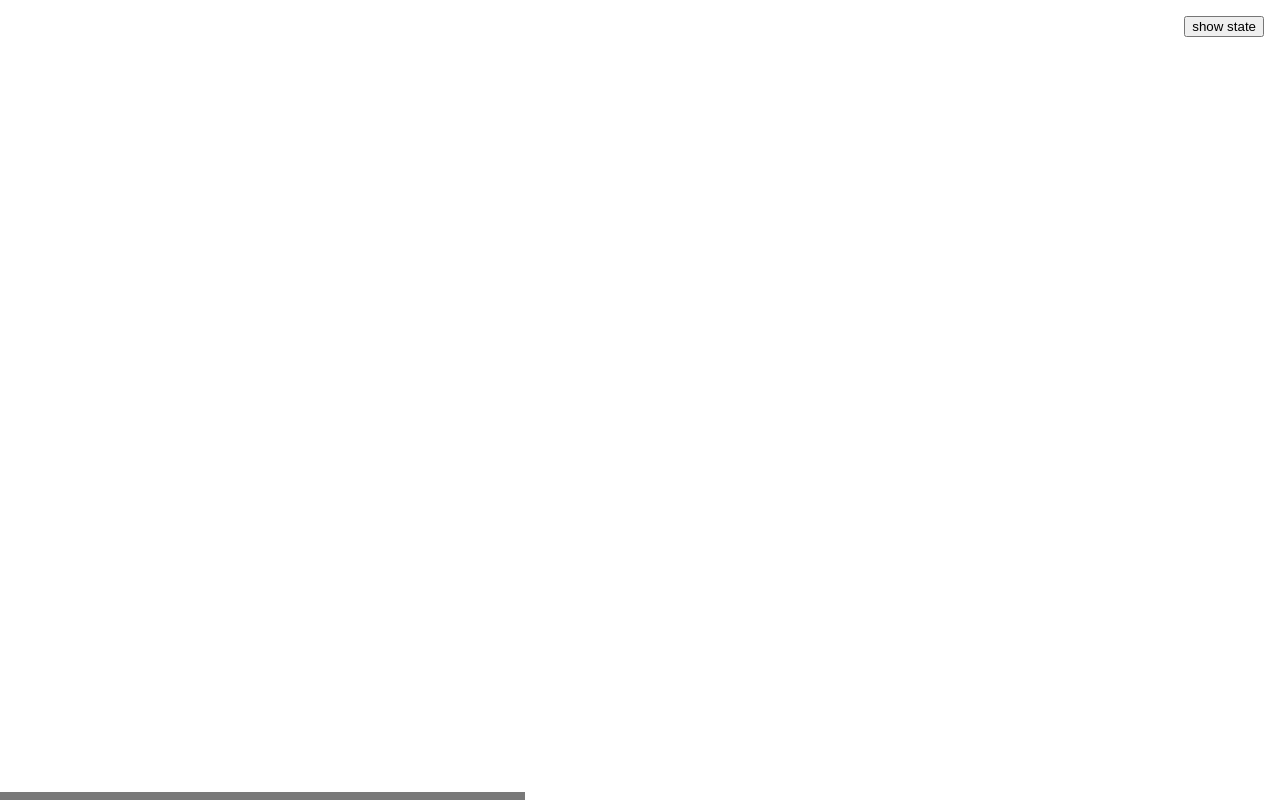
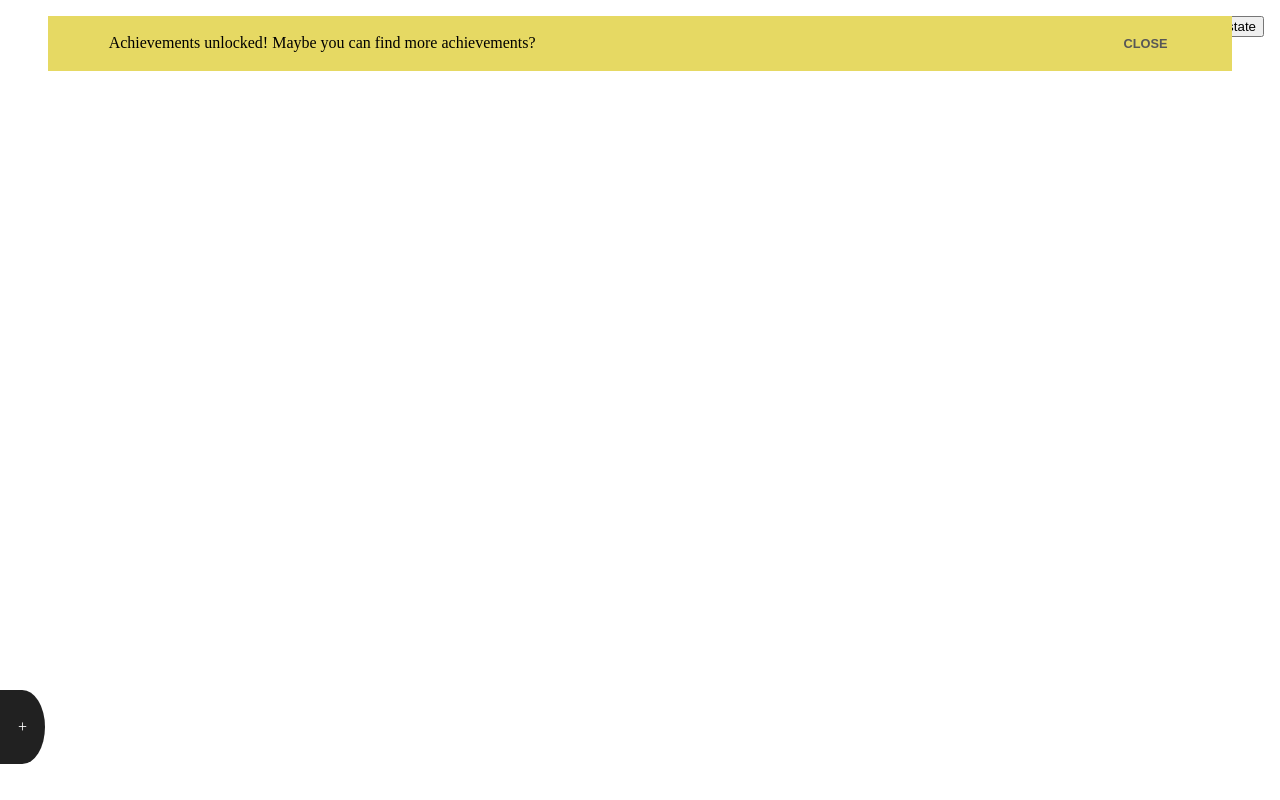
Before and after one commit to jeremyosborne/procrastination-game, a React app: page / in a window 1280 px wide. Built offline with nearby package versions, Linux system fonts and the light colour scheme.

Commit message:
add another achievement
one more to go for now

```diff
--- /dev/null
+++ b/src/apps/achievements/Achievements/WebCrawler.jsx
@@ -0,0 +1,31 @@
+import Achievement from 'achievements/Achievement'
+import {useAppState} from 'achievements/state'
+import * as achievements from 'achievements/state/achievements'
+import React from 'react'
+
+//
+// Did you click a link?
+//
+// This achievement will likely be triggered before the waiting.
+//
+export const WebCrawler = () => {
+  const {state} = useAppState()
+
+  const ACHIEVEMENT_ID = achievements.IDS.WEB_CRAWLER
+  // This achievement is either achieved or not and conditions for achievement
+  // success is handled in the EventListener since our NotRedux doesn't have
+  // middleware.
+  const achieved = achievements.isAchieved(state, ACHIEVEMENT_ID)
+  const progress = achieved ? 1 : 0
+
+  return (
+    <Achievement.Layout.Card>
+      <Achievement.Layout.Content>
+        {achieved ? <div>Web Crawler unlocked!</div> : <div>What would the web crawler do?</div>}
+      </Achievement.Layout.Content>
+      <Achievement.Layout.ProgressBar progress={progress} />
+    </Achievement.Layout.Card>
+  )
+}
+
+export default WebCrawler
--- a/src/apps/achievements/Achievements/index.js
+++ b/src/apps/achievements/Achievements/index.js
@@ -1,7 +1,9 @@
 import StayinAlive from './StayinAlive'
 import UnlockAchievements from './UnlockAchievements'
+import WebCrawler from './WebCrawler'
 
 export default {
   StayinAlive,
   UnlockAchievements,
+  WebCrawler,
 }
--- a/src/apps/achievements/App.jsx
+++ b/src/apps/achievements/App.jsx
@@ -42,6 +42,7 @@ export const App = () => {
         <Achievement.Drawer>
           <Achievements.UnlockAchievements />
           <Achievements.StayinAlive />
+          <Achievements.WebCrawler />
         </Achievement.Drawer>
       </div>
       <div
--- a/src/apps/achievements/EventListener.jsx
+++ b/src/apps/achievements/EventListener.jsx
@@ -1,10 +1,34 @@
 import {useAppState} from 'achievements/state'
+import * as achievements from 'achievements/state/achievements'
 import * as events from 'achievements/state/events'
+import {notify} from 'achievements/state/notifications'
 import _ from 'lodash'
 import React from 'react'
 
 export const EventListener = () => {
-  const {dispatch} = useAppState()
+  const {state, dispatch} = useAppState()
+
+  // Isolate the the WebCrawler achievment handling.
+  // Also, we are handling this achievement here vs. in the controller vs.
+  // lack of middleware.
+  React.useEffect(() => {
+    const click = (e) => {
+      const ACHIEVEMENT_ID = achievements.IDS.WEB_CRAWLER
+      const isWebCrawlerCandidate = e.target.getAttribute('data-app') === 'social-link'
+      if (isWebCrawlerCandidate) {
+        // Have we already achieved web crawler?
+        if (!achievements.isAchieved(state, ACHIEVEMENT_ID)) {
+          dispatch(achievements.achieved(ACHIEVEMENT_ID))
+          dispatch(notify('Yes, that is what the web crawler would do.'))
+        }
+      }
+    }
+    window.addEventListener('click', click, false)
+
+    return () => {
+      window.removeEventListener('click', click, false)
+    }
+  }, [state, dispatch])
 
   React.useEffect(() => {
     const eventMap = {
--- a/src/apps/achievements/state/achievements/index.js
+++ b/src/apps/achievements/state/achievements/index.js
@@ -5,8 +5,9 @@ import _ from 'lodash'
 export const REDUCER_KEY = 'achievements'
 
 export const IDS = {
+  STAYIN_ALIVE: 'stayin-alive',
   UNLOCK_ACHIEVEMENTS: 'unlock-achievements',
-  STAYIN_ALIVE: 'stayin-alive'
+  WEB_CRAWLER: 'web-crawler',
 }
 
 export const ACHIEVEMENTS_ACHIEVED = 'jo/achievements/achieved'
@@ -54,7 +55,7 @@ export const isAchieved = (state: any, id: string): boolean => !!_.get(state, `$
 // status of unlocked achievements.
 //
 // How many ticks before the achievements are officially unlocked?
-export const UNLOCK_ACHIEVEMENT_REQUIRED_TICKS = 17
+export const UNLOCK_ACHIEVEMENT_REQUIRED_TICKS = 7
 //
 // 0 not done, 1 done, anything in between progress.
 export const unlockAchievementsProgress = (state: any): number => _.floor(ticks(state) / UNLOCK_ACHIEVEMENT_REQUIRED_TICKS, 2)
```
Also changed, not shown: 1 other file (tests, documents, lock files or other folders).
